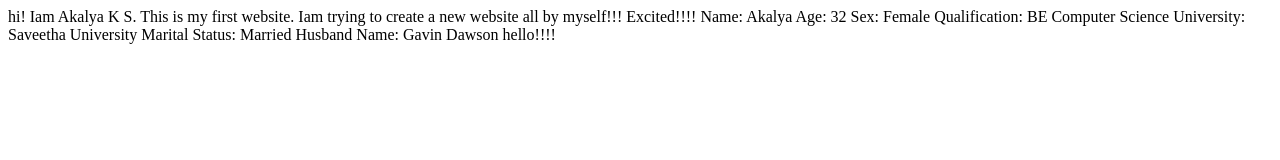
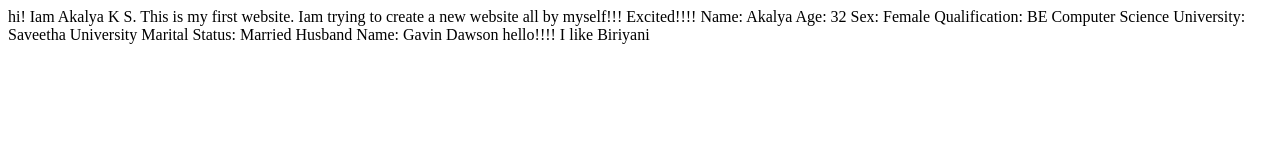
Before and after one commit to AkalyaKS/practise.com, a plain HTML site: page index.html in a window 1280 px wide. Drawn offline with Linux system fonts and the light colour scheme.

Commit message:
update likes
updated my favorite food

```diff
--- a/index.html
+++ b/index.html
@@ -19,5 +19,10 @@
     Husband Name: Gavin Dawson
 
     hello!!!!
+
+
+
+
+    I like Biriyani
 </body>
 </html>
```
